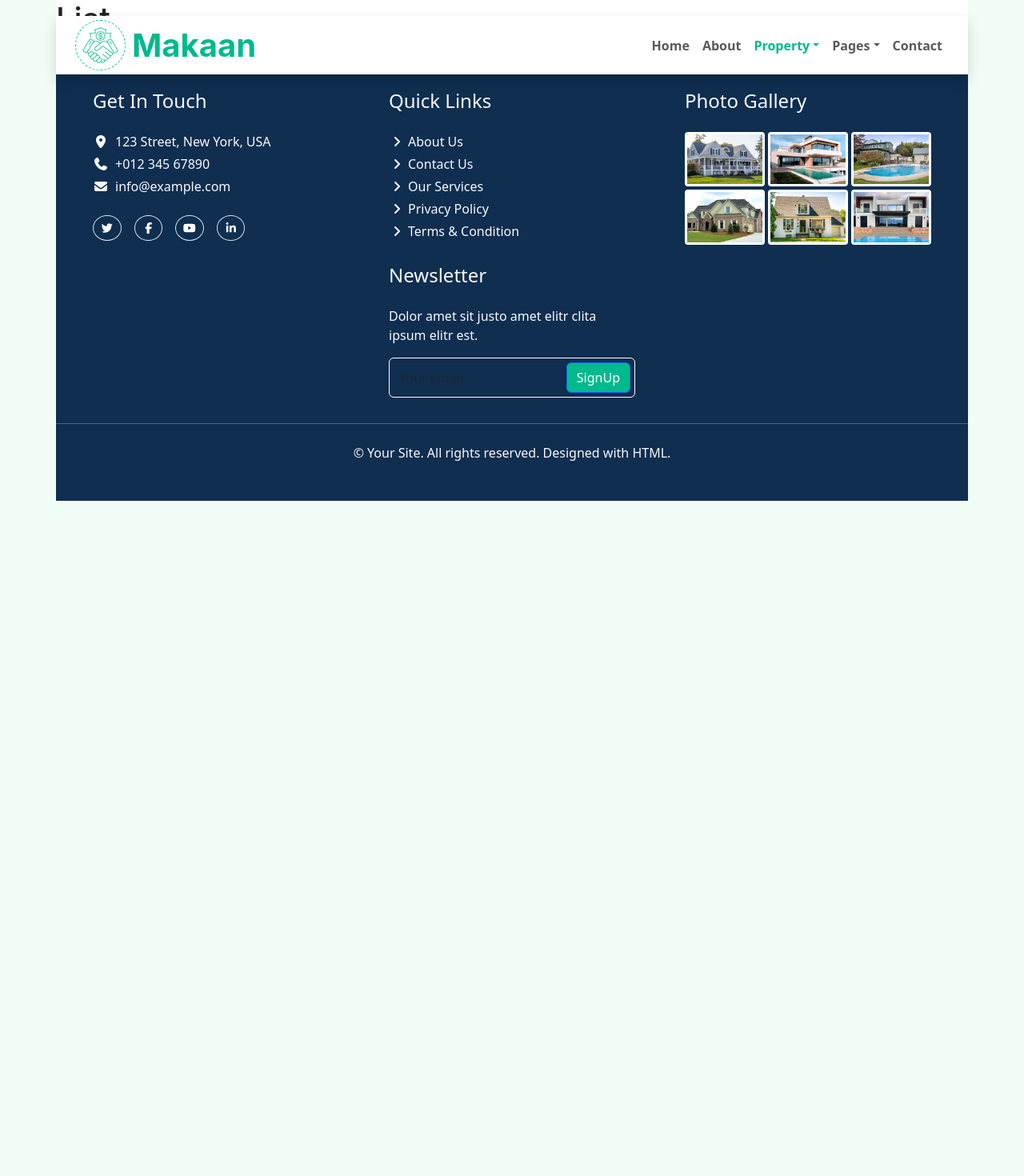
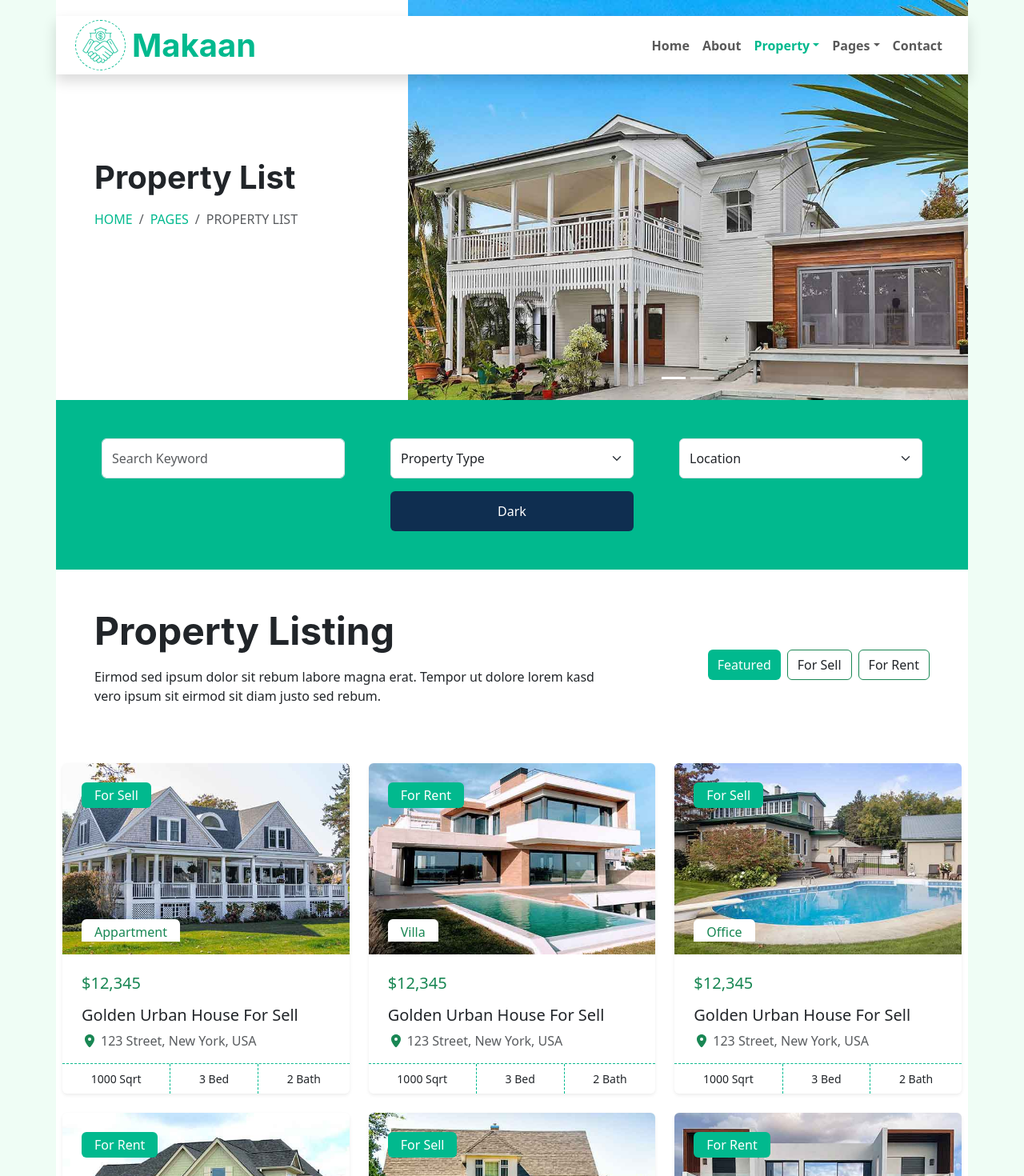
Before and after one commit to aravinth2760/makaan, a React (Create React App) app: page /property-list in a window 1280 px wide. Shown: the top 1470 px of the page at 80% size. Before the commit the page ends 800 px from the top, so only its background shows below. Built offline with nearby package versions, Linux system fonts and the light colour scheme.

Commit message:
Finish property list implementation [08 JAN 2026]

```diff
--- a/src/pages/property/List.jsx
+++ b/src/pages/property/List.jsx
@@ -1,7 +1,144 @@
+import { useLocation } from "react-router-dom";
+import { Button, Col, Row, Image } from "react-bootstrap";
+import { FontAwesomeIcon } from "@fortawesome/react-fontawesome";
+
+import Hero from "../../components/Hero";
+import ContactAgent from "../../components/Contact-agent";
+
+import property1 from "../../assets/property/property-1.jpg";
+import property2 from "../../assets/property/property-2.jpg";
+import property3 from "../../assets/property/property-3.jpg";
+import property4 from "../../assets/property/property-4.jpg";
+import property5 from "../../assets/property/property-5.jpg";
+import property6 from "../../assets/property/property-6.jpg";
+
 const List = () => {
+  const location = useLocation();
+
+  const lists = [
+    { name: "Appartment", src: property1 },
+    { name: "Villa", src: property2 },
+    { name: "Office", src: property3 },
+    { name: "Building", src: property4 },
+    { name: "Home", src: property5 },
+    { name: "Shop", src: property6 },
+  ];
+
   return (
     <>
-      <h1>List</h1>
+      {location.pathname === "/property-list" && (
+        <Hero
+          renderContent={() => (
+            <>
+              <h1 className="display-6 fw-bold mb-3">Property List</h1>
+              <div className="d-flex gap-2 text-uppercase text-muted">
+                <p style={{ color: "var(--primary)" }}>Home</p>
+                <span>/</span>
+                <p style={{ color: "var(--primary)" }}>pages</p>
+                <span>/</span>
+                <p>property list</p>
+              </div>
+            </>
+          )}
+        />
+      )}
+      <section className="d-flex flex-wrap justify-content-between m-3 m-md-5 align-items-end">
+        <div>
+          <h1 className="display-5 fw-bold mb-3">Property Listing</h1>
+          <p className="fw-lighter">
+            Eirmod sed ipsum dolor sit rebum labore magna erat. Tempor ut dolore
+            lorem kasd <br /> vero ipsum sit eirmod sit diam justo sed rebum.
+          </p>
+        </div>
+        <div className="d-flex justify-content-center mb-5 gap-2">
+          <Button
+            style={{ backgroundColor: "var(--primary)" }}
+            className="border-0"
+          >
+            Featured
+          </Button>
+          <Button className="text-dark" variant="outline-success">
+            For Sell
+          </Button>
+          <Button className="text-dark" variant="outline-success">
+            For Rent
+          </Button>
+        </div>
+      </section>
+      <Row className="g-4 p-2">
+        {lists.map((list, i) => {
+          return (
+            <Col
+              key={i}
+              lg={4}
+              md={6}
+              className="wow fadeInUp"
+              data-wow-delay="0.1s"
+            >
+              <div className="rounded overflow-hidden shadow-sm">
+                <div className="position-relative overflow-hidden">
+                  <Image
+                    src={list.src}
+                    alt={list.name}
+                    className="img-fluid property-img"
+                  />
+                  <p
+                    className="rounded text-white position-absolute start-0 top-0 m-4 py-1 px-3"
+                    style={{ backgroundColor: "var(--primary)" }}
+                  >
+                    {i % 2 === 0 ? "For Sell" : "For Rent"}
+                  </p>
+                  <p className="bg-white rounded-top text-success position-absolute start-0 bottom-0 mx-4 pt-1 px-3">
+                    {list.name}
+                  </p>
+                </div>
+                <div className="p-4 pb-0">
+                  <h5 className="text-success mb-3">$12,345</h5>
+                  <p className="d-block h5 mb-2">Golden Urban House For Sell</p>
+                  <p className="text-muted">
+                    <FontAwesomeIcon
+                      icon="location-dot"
+                      className="me-1 text-success"
+                    />
+                    123 Street, New York, USA
+                  </p>
+                </div>
+                <div
+                  className="d-flex"
+                  style={{ borderTop: "0.5px dashed var(--primary)" }}
+                >
+                  <small
+                    className="flex-fill text-center py-2"
+                    style={{ borderRight: "0.5px dashed var(--primary)" }}
+                  >
+                    1000 Sqrt
+                  </small>
+                  <small
+                    className="flex-fill text-center py-2"
+                    style={{ borderRight: "0.5px dashed var(--primary)" }}
+                  >
+                    3 Bed
+                  </small>
+                  <small className="flex-fill text-center py-2">2 Bath</small>
+                </div>
+              </div>
+            </Col>
+          );
+        })}
+      </Row>
+      <section className="text-center mt-4 mb-5">
+        <Button
+          className="py-3 px-5 border-0"
+          style={{ backgroundColor: "var(--primary)" }}
+        >
+          Browse More Property
+        </Button>
+      </section>
+      {location.pathname === "/property-list" && (
+        <div className="my-3 my-md-5">
+          <ContactAgent />
+        </div>
+      )}
     </>
   );
 };
--- a/src/styles/property.css
+++ b/src/styles/property.css
@@ -20,3 +20,11 @@
 *::after {
   box-sizing: border-box;
 }
+
+.property-img {
+  transition: transform 0.5s ease;
+}
+.property-img:hover {
+  transform: scale(1.1);
+  cursor: pointer;
+}
```
